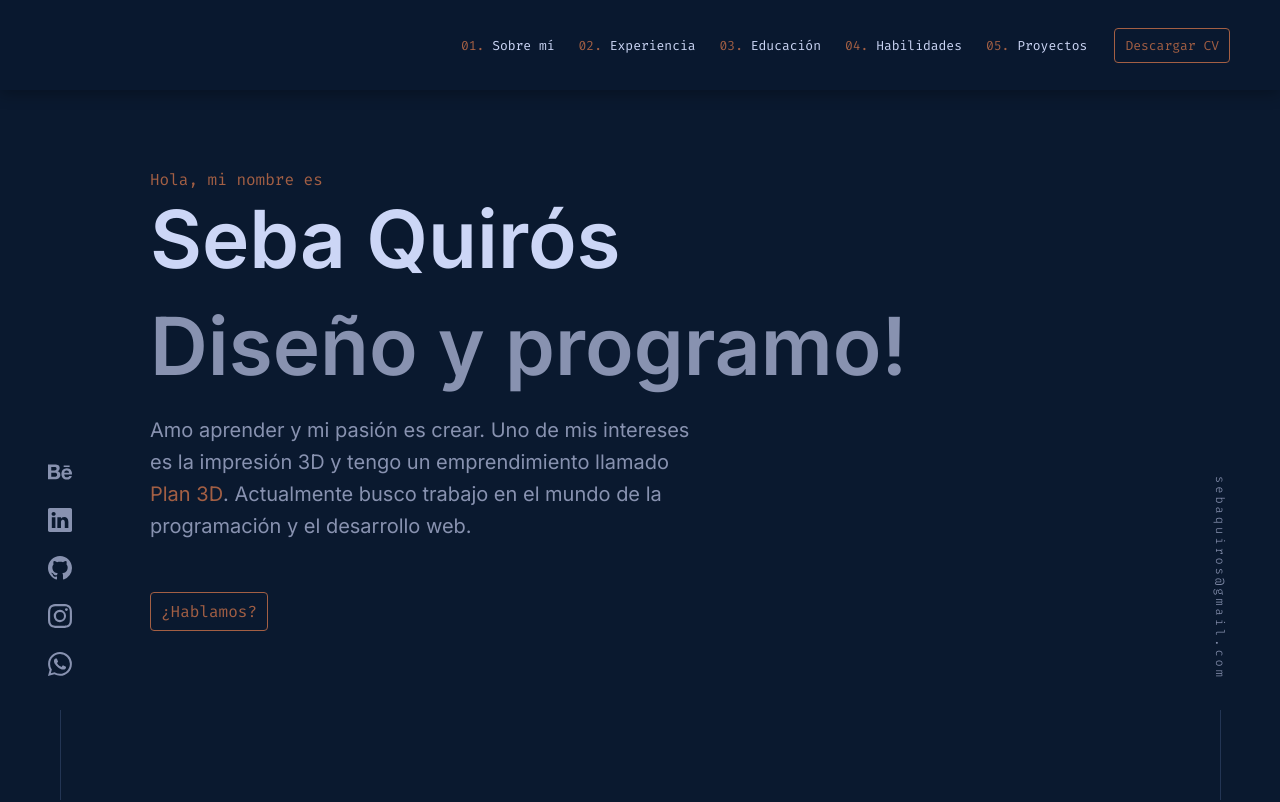
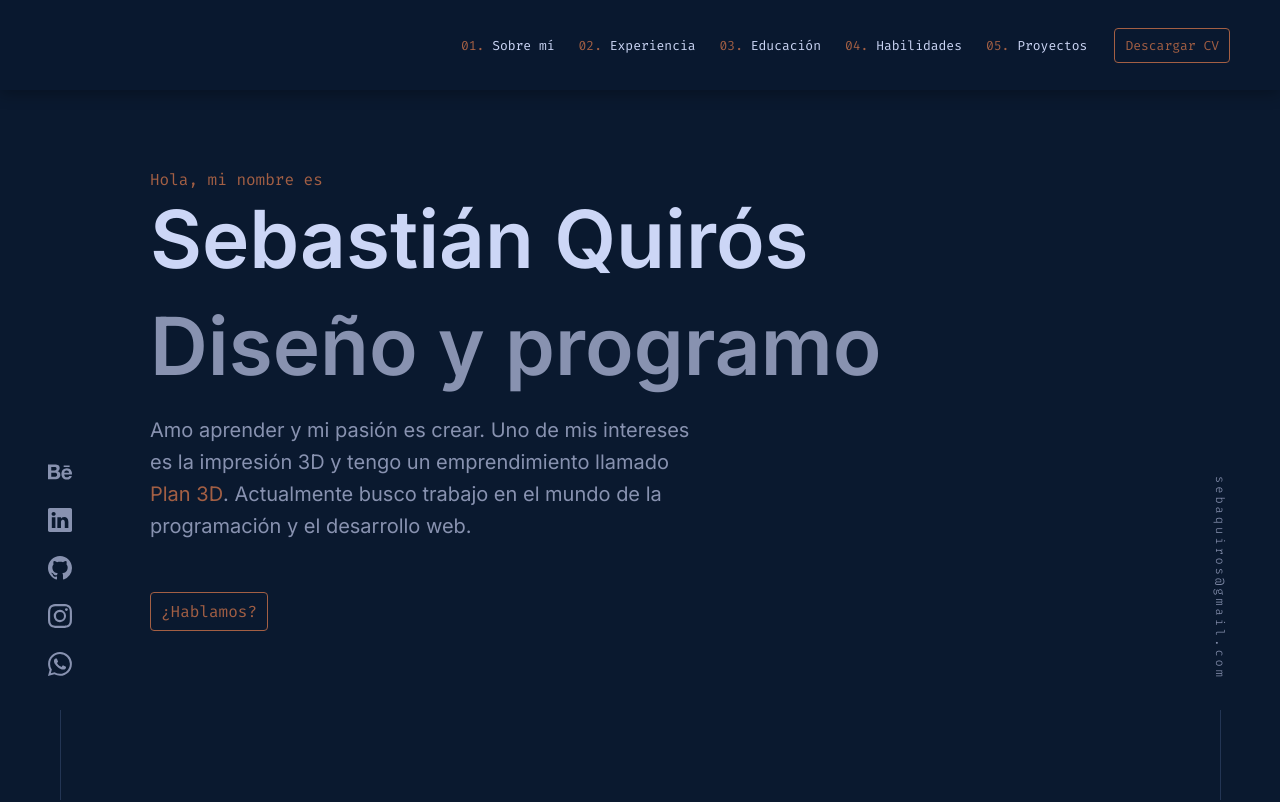
Before and after one commit to SebaQuiros/Portfolio, an Angular app: page /main in a window 1280 px wide. Shown: the top 802 px of the page. Built offline with nearby package versions, Linux system fonts and the light colour scheme; no server answers.

Commit message:
corregido about

```diff
--- a/src/app/data/about-data.ts
+++ b/src/app/data/about-data.ts
@@ -2,8 +2,8 @@ import { About } from '../interfaces/about';
 
 export const ABOUT: About = {
   id: 1,
-  fullName: 'Seba Quirós',
-  occupation: 'Diseño y programo!',
+  fullName: 'Sebastián Quirós',
+  occupation: 'Diseño y programo',
   mail: 'sebaquiros@gmail.com',
   img: 'https://user-images.githubusercontent.com/61209612/183125587-c0254697-1eba-408e-b2ea-10c5ccee178c.jpg',
   imgAlt: 'Sebastián Quirós',
```
